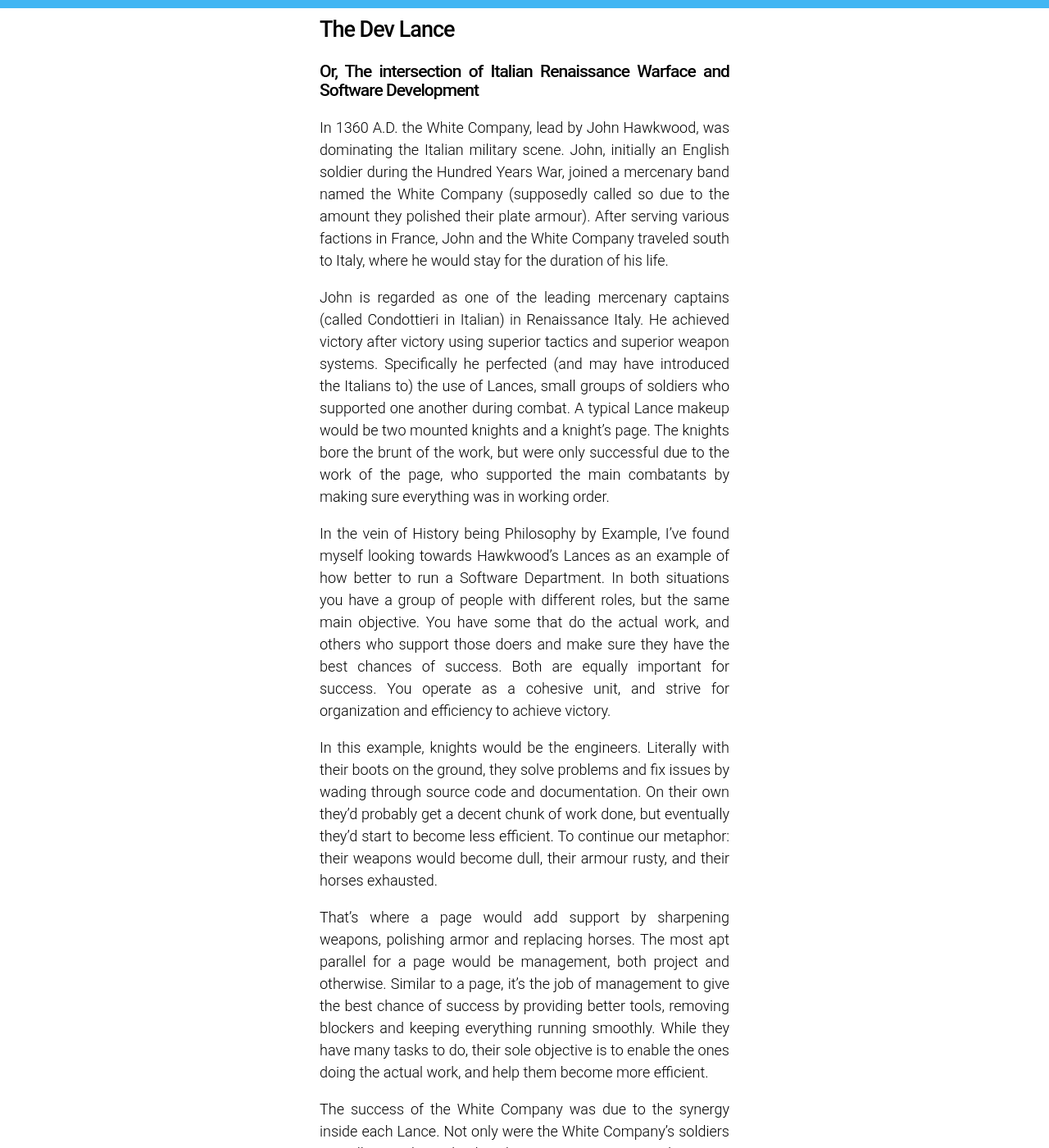
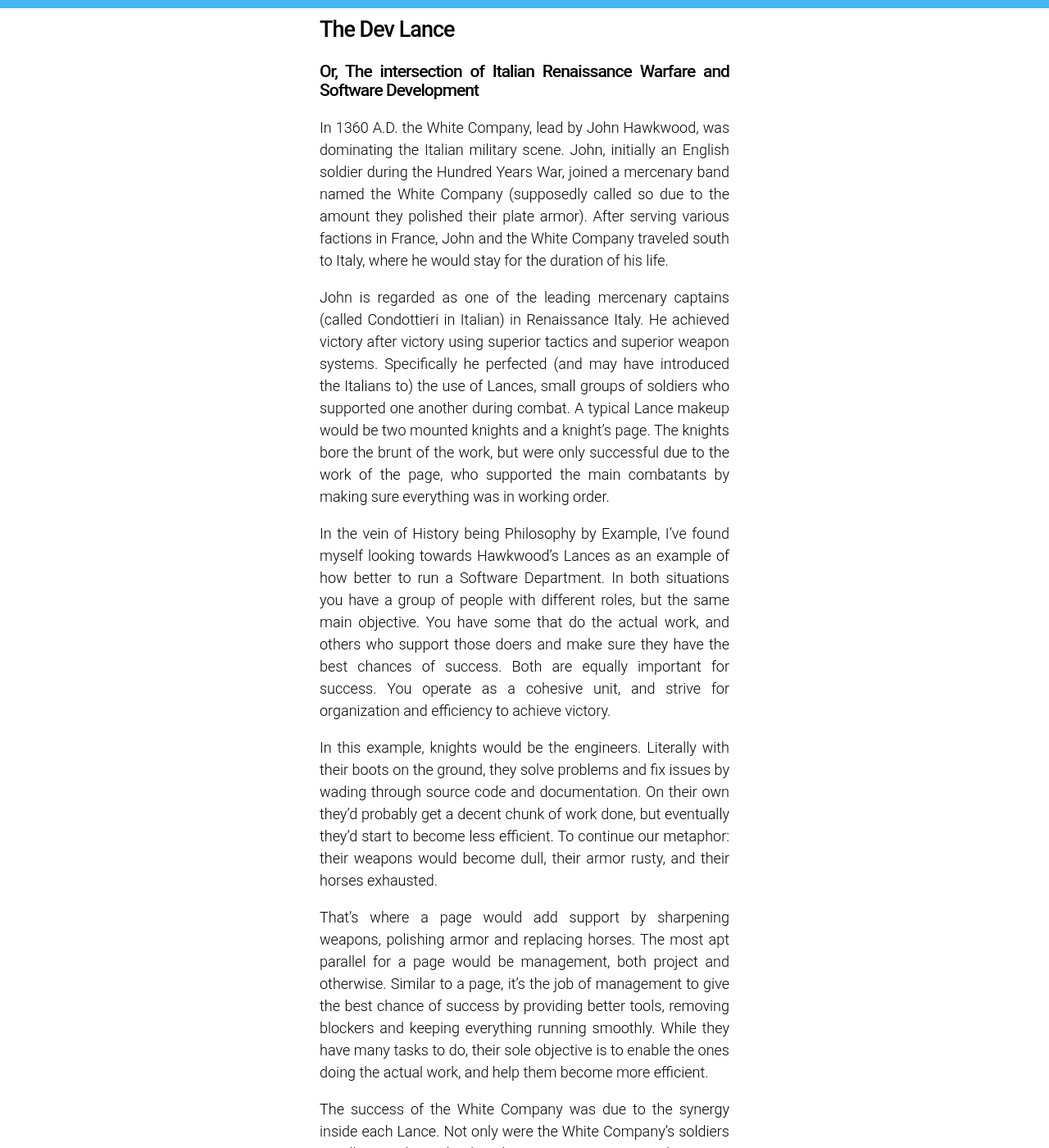
Before and after one commit to dgs3/dgs3.github.io, a Jekyll site: the page built from _posts/2016-06-01-dev-lance.md, in a window 1280 px wide and 1400 px high. Shown: the whole window at 82% size. Built offline with Jekyll 4.4.1, drawn with Linux system fonts in a browser that asks for light colours; some of the changed text lies outside the part shown.

Commit message:
Spelling

```diff
--- a/_posts/2016-06-01-dev-lance.md
+++ b/_posts/2016-06-01-dev-lance.md
@@ -2,12 +2,12 @@
 title: The Dev Lance
 layout: default
 title: The Dev Lance
-subtitle: Or, The intersection of Italian Renaissance Warface and Software Development
+subtitle: Or, The intersection of Italian Renaissance Warfare and Software Development
 ---
 In 1360 A.D. the White Company, lead by John Hawkwood, was dominating the
 Italian military scene.  John, initially an English soldier during the Hundred
 Years War, joined a mercenary band named the White Company (supposedly called
-so due to the amount they polished their plate armour).  After serving various
+so due to the amount they polished their plate armor).  After serving various
 factions in France, John and the White Company traveled south to Italy, where
 he would stay for the duration of his life.
 
@@ -32,7 +32,7 @@
 the ground, they solve problems and fix issues by wading through source code
 and documentation.  On their own they'd probably get a decent chunk of work
 done, but eventually they'd start to become less efficient.  To continue our
-metaphor: their weapons would become dull, their armour rusty, and their horses
+metaphor: their weapons would become dull, their armor rusty, and their horses
 exhausted.
 
 That's where a page would add support by sharpening weapons, polishing armor
@@ -44,10 +44,10 @@
 become more efficient.
 
 The success of the White Company was due to the synergy inside each Lance.  Not
-only were the White Company's soldiers execellent at their jobs, but their
-support system made sure to keep their weapons sharp and their armour polished.
+only were the White Company's soldiers excellent at their jobs, but their
+support system made sure to keep their weapons sharp and their armor polished.
 Even the name of the White Company indicates this, since they were supposedly
-named after how bright and polished their knight's armour was.
+named after how bright and polished their knight's armor was.
 
 Like the White Company, it's only with a balance of these doers and supporters
 that Software Departments can be successful.  Great doers with poor support
```
